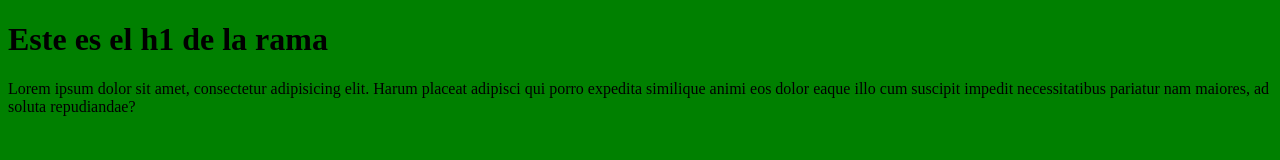
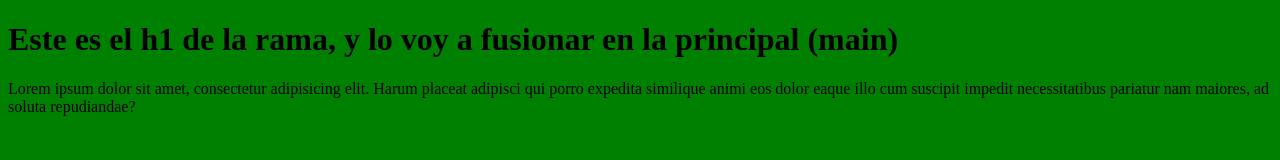
Before and after one commit to danielmedtar/primer_repo41150, a plain HTML site: page index.html in a window 1280 px wide. Drawn offline with Linux system fonts and the light colour scheme.

Commit message:
Estoy listo para fusionar

```diff
--- a/index.html
+++ b/index.html
@@ -8,7 +8,7 @@
     <title>Document</title>
 </head>
 <body>
-    <h1>Este es el h1 de la rama</h1>
+    <h1>Este es el h1 de la rama, y lo voy a fusionar en la principal (main)</h1>
 
     <p>Lorem ipsum dolor sit amet, consectetur adipisicing elit. Harum placeat adipisci qui porro expedita similique animi eos dolor eaque illo cum suscipit impedit necessitatibus pariatur nam maiores, ad soluta repudiandae?</p>
 </body>
```
